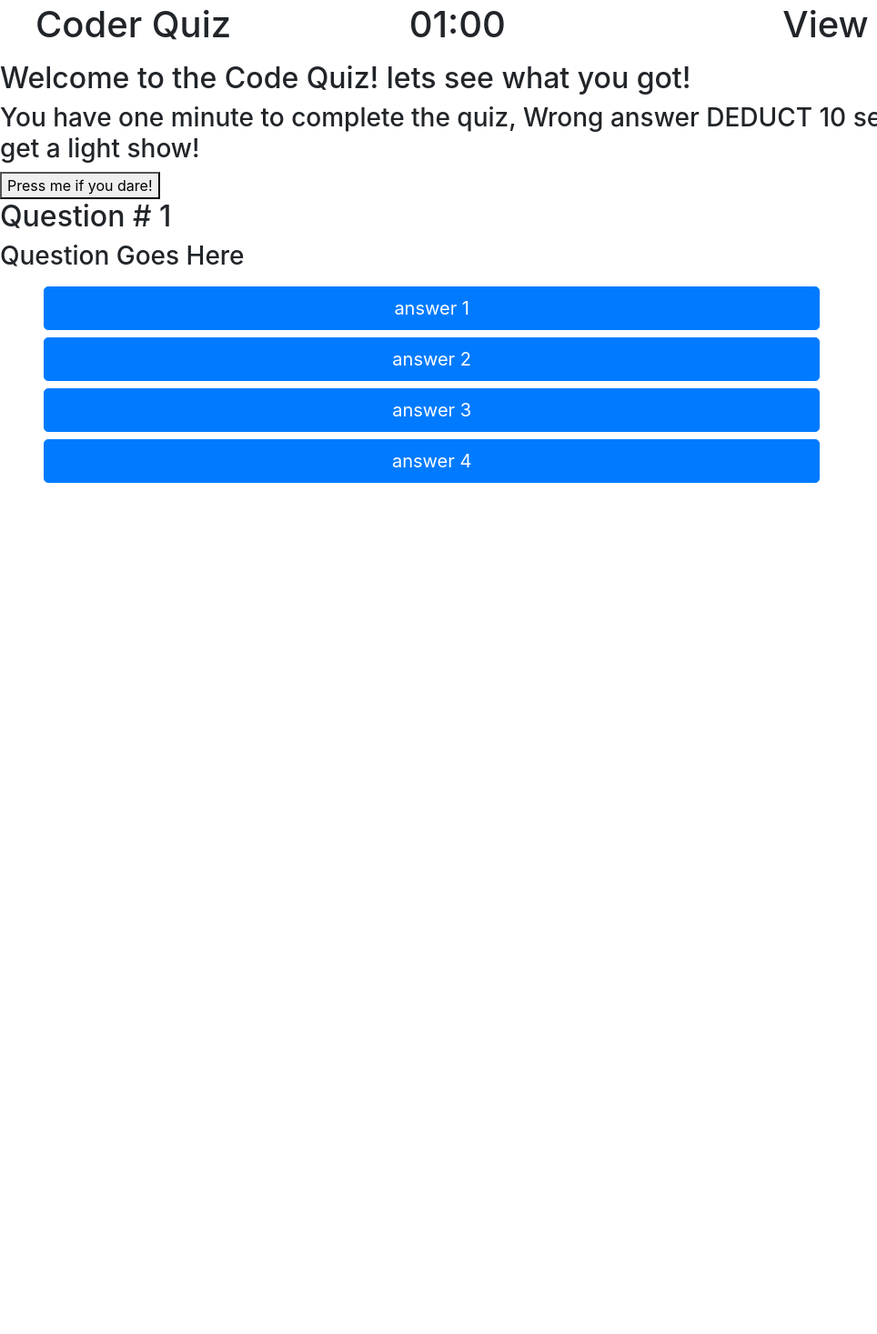
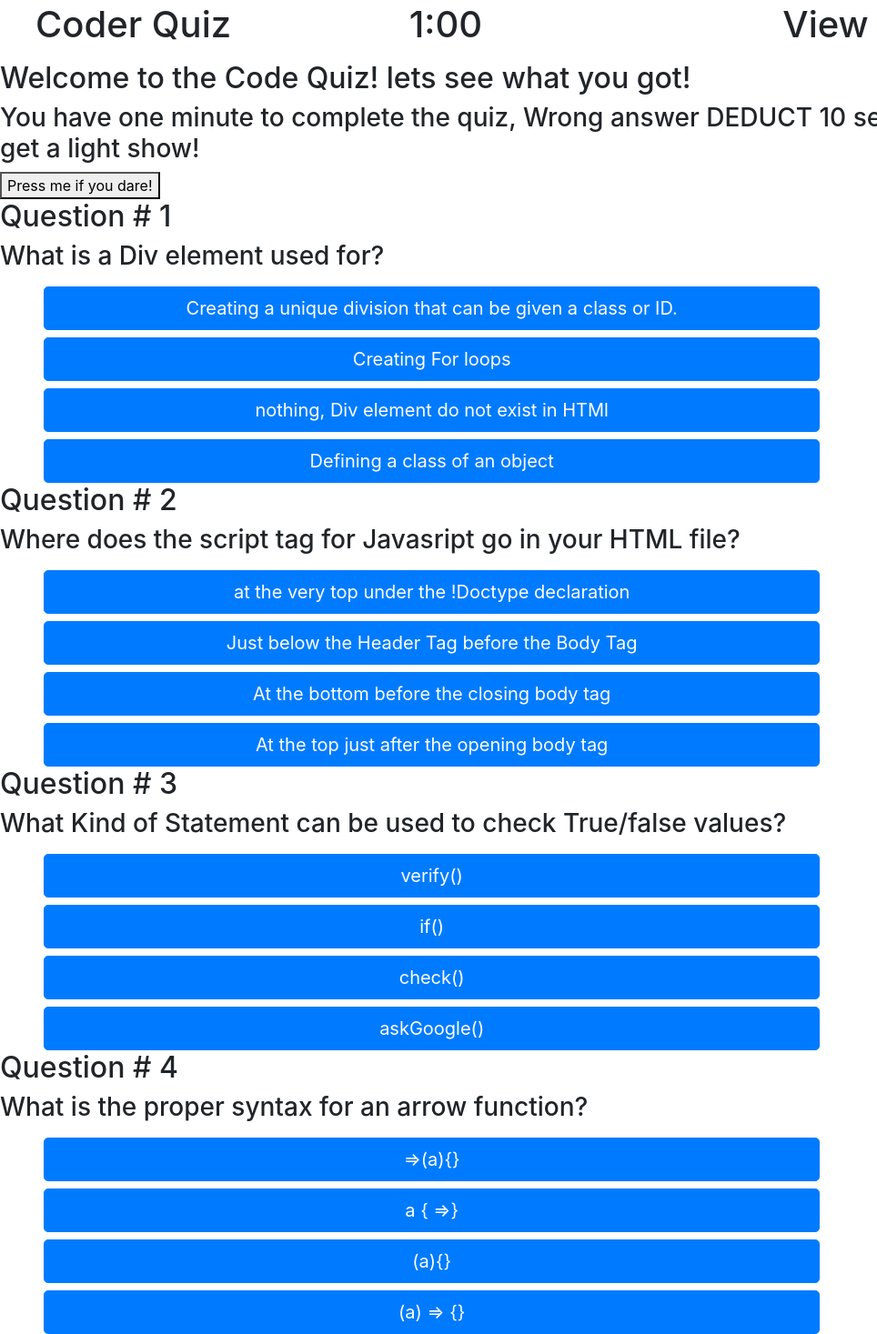
Before and after one commit to BrandonDaws/coderquiz, a plain HTML site: page index.html in a window 1280 px wide. Shown: the part 13-1480 px from the top of the page at 91% size, without its empty margins (0-964 px from the left). Before the commit the page ends 800 px from the top, so only its background shows below. Drawn offline with nearby package versions, Linux system fonts and the light colour scheme.

Commit message:
Changed the countdown function, couldnt get the other way to work. added the questions. going to add start game funct next. work on style last.

```diff
--- a/assets/index.js
+++ b/assets/index.js
@@ -1,10 +1,31 @@
 var quizHead = document.querySelector(".quizHeader");
-var time = document.querySelector(".timer");
+var timerEl = document.querySelector(".timer");
 var scores = document.querySelector(".highScore");
 var start = document.querySelector(".startQuiz");
-var seconds = 60;
-var timelapse = 0;
 
+let counter =60;
+
+
+const countdownTimer = function() {
+
+    setInterval(function () {
+        counter--; // reduce counter by 1
+
+        if (counter >= 0) { // continue countdown if...
+         timerEl.textContent = "Time Remaining: " + counter;
+        }
+
+        if (counter === 0) { // display
+            timerEl.textContent = "Times Up!";
+        }
+    }, 1000);
+};
+
+
+start.addEventListener("click", countdownTimer)
+
+
+/*
  const minutesTime = function(){
  var secondsLeft = seconds - timelapse;
  var minutesLeft = Math.floor(secondsLeft / 60)
@@ -23,7 +44,12 @@ var timelapse = 0;
      }
      return formatSeconds;
  };
+ function timer() {
+    time.textContent = "0" + minutesTime() + ":" + secondsTime();
+ }
 
 
+
+start.addEventListener("click", timer);
  //timer funct
- //
+*/
--- a/index.html
+++ b/index.html
@@ -13,7 +13,7 @@
 </head>
 <nav class="navbar navbar-dark mt-2 mx-2">
 <h1 class="col-4 quizHeader">Coder Quiz</h1>
-<h1 class="col-4 timer">01:00</h1>
+<h1 class="col-4 timer">1:00</h1>
 <h1 class="col-4 highScore"> View Scores</h1>
 </nav>
 <body>
@@ -26,14 +26,46 @@
         </section>
         <section class="question1">
             <h2>Question # 1</h2>
-            <h3>Question Goes Here</h3>
-            <button class="btn btn-primary btn-lg ml-5 col-8 mt-2" value="correct">answer 1</button>
-            <button class="btn btn-primary btn-lg ml-5 col-8 mt-2" value="incorrect">answer 2</button>
-            <button class="btn btn-primary btn-lg ml-5 col-8 mt-2" value="incorrect">answer 3</button>
-            <button class="btn btn-primary btn-lg ml-5 col-8 mt-2" value="incorrect">answer 4</button>
+            <h3>What is a Div element used for?</Div></h3>
+            <button class="btn btn-primary btn-lg ml-5 col-8 mt-2" value="correct">Creating a unique division that can be given a class or ID.</button>
+            <button class="btn btn-primary btn-lg ml-5 col-8 mt-2" value="incorrect">Creating For loops</button>
+            <button class="btn btn-primary btn-lg ml-5 col-8 mt-2" value="incorrect">nothing, Div element do not exist in HTMl</button>
+            <button class="btn btn-primary btn-lg ml-5 col-8 mt-2" value="incorrect">Defining a class of an object</button>
 
         </section>
 
+        <section class="question1">
+            <h2>Question # 2</h2>
+            <h3>Where does the script tag for Javasript go in your HTML file?</h3>
+            <button class="btn btn-primary btn-lg ml-5 col-8 mt-2" value="incorrect">at the very top under the !Doctype declaration</button>
+            <button class="btn btn-primary btn-lg ml-5 col-8 mt-2" value="incorrect">Just below the Header Tag before the Body Tag</button>
+            <button class="btn btn-primary btn-lg ml-5 col-8 mt-2" value="correct">At the bottom before the closing body tag</button>
+            <button class="btn btn-primary btn-lg ml-5 col-8 mt-2" value="incorrect">At the top just after the opening body tag</button>
+
+        </section>
+
+
+
+        <section class="question1">
+            <h2>Question # 3</h2>
+            <h3>What Kind of Statement can be used to check True/false values?</h3>
+            <button class="btn btn-primary btn-lg ml-5 col-8 mt-2" value="incorrect">verify() </button>
+            <button class="btn btn-primary btn-lg ml-5 col-8 mt-2" value="correct">if()</button>
+            <button class="btn btn-primary btn-lg ml-5 col-8 mt-2" value="incorrect">check()</button>
+            <button class="btn btn-primary btn-lg ml-5 col-8 mt-2" value="incorrect">askGoogle()</button>
+
+        </section>
+
+
+        <section class="question1">
+            <h2>Question # 4</h2>
+            <h3>What is the proper syntax for an arrow function?</h3>
+            <button class="btn btn-primary btn-lg ml-5 col-8 mt-2" value="incorrect">=>(a){}</button>
+            <button class="btn btn-primary btn-lg ml-5 col-8 mt-2" value="incorrect">a { =>}</button>
+            <button class="btn btn-primary btn-lg ml-5 col-8 mt-2" value="incorrect">(a){}</button>
+            <button class="btn btn-primary btn-lg ml-5 col-8 mt-2" value="correct">(a) => {}</button>
+
+        </section>
 
 
 
```
